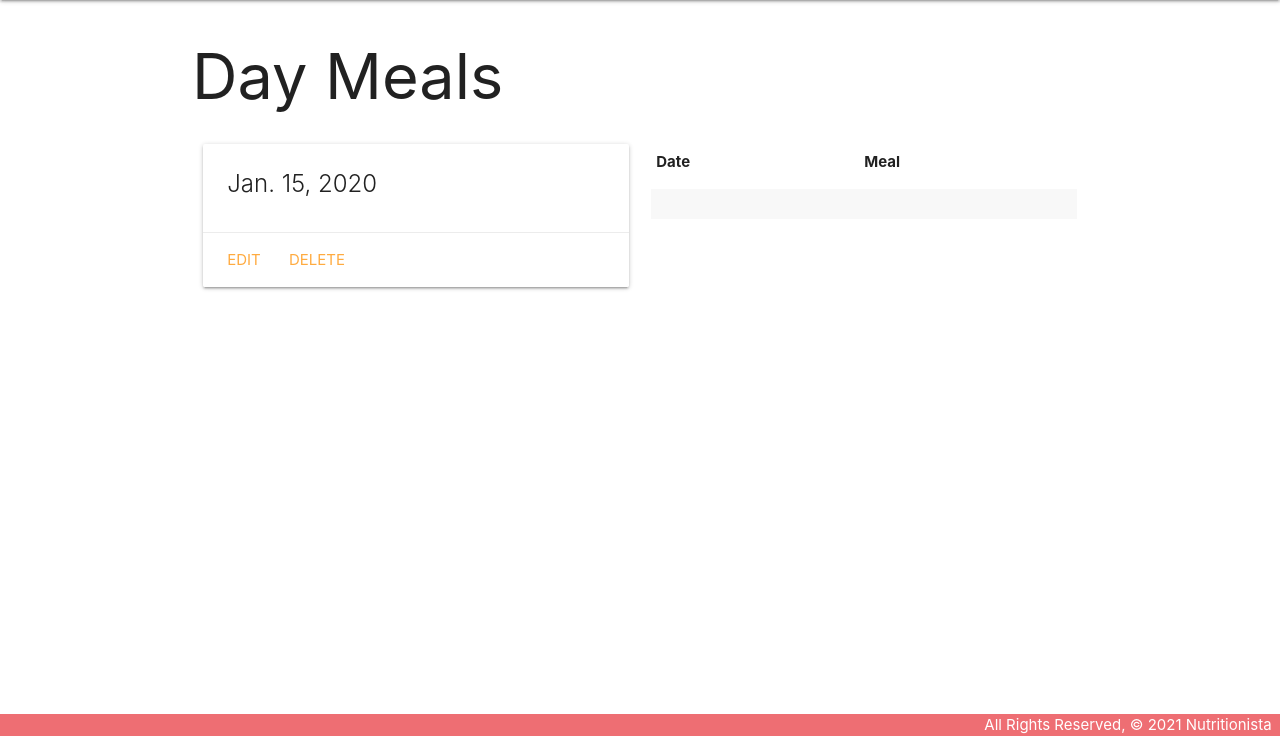
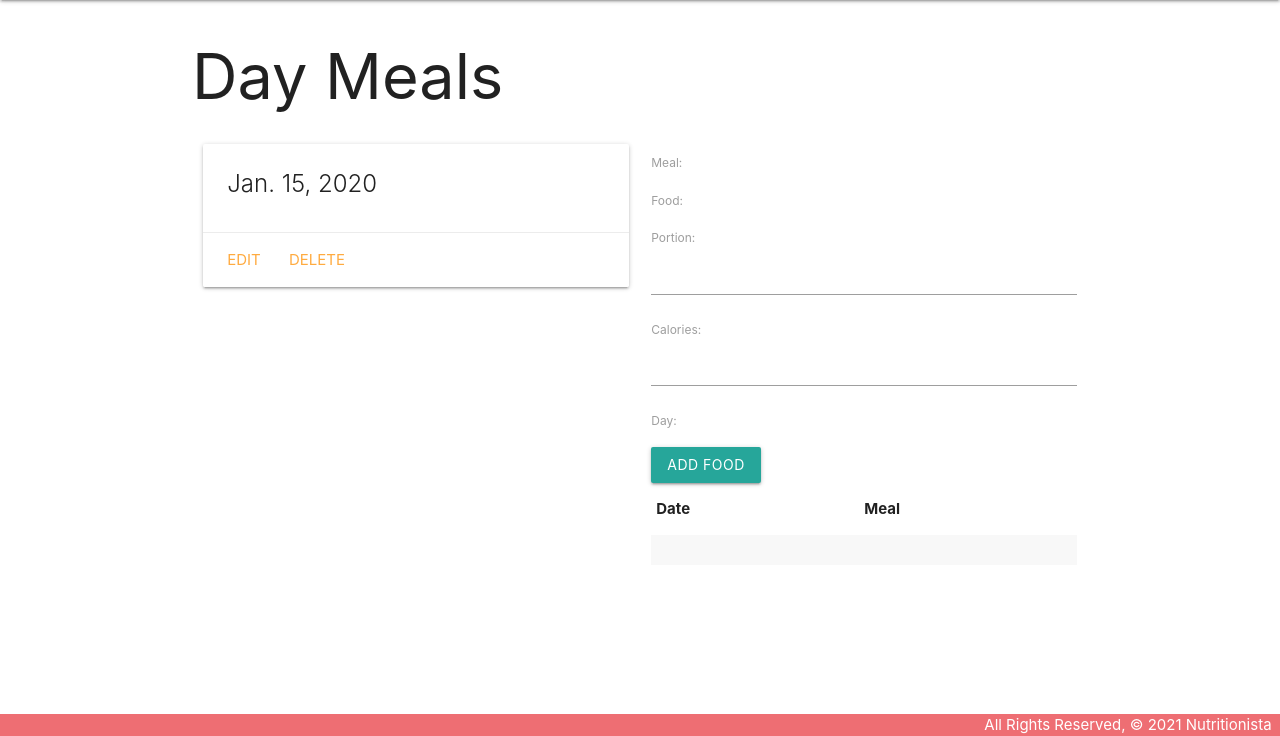
Before and after one commit to omarhawas/nutritionista, a Django app: page /days/1/ in a window 1280 px wide. Shown: the part 64-800 px from the top of the page. Run offline with Django 3.2, Linux system fonts and the light colour scheme; tables that the repository leaves empty hold one stand-in row (values such as "Sample post"); lists and menus that the app fills with data are empty.

Commit message:
fixed broken url in urls.py

```diff
--- /dev/null
+++ b/nutritionista/main_app/forms.py
@@ -0,0 +1,7 @@
+from django.forms import ModelForm
+from .models import Meals
+
+class MealsForm(ModelForm):
+    class Meta:
+        model = Meals
+        fields = ['meal', 'food', 'portion', 'calories', 'day']
--- a/nutritionista/main_app/templates/days/detail.html
+++ b/nutritionista/main_app/templates/days/detail.html
@@ -15,6 +15,10 @@
     </div>
   </div>
   <div class="col s6">
+    <form action="{% url 'add_meals' day.id %}" method="post"></form>
+      {% csrf_token %} {{ meals_form.as_p }}
+      <input type="submit" class="btn" value="Add Food" />
+    </form>
     <table class="striped">
       <thead>
         <tr>
--- a/nutritionista/main_app/urls.py
+++ b/nutritionista/main_app/urls.py
@@ -10,6 +10,7 @@
     path('days/create/', views.DayCreate.as_view(), name='days_create'),
     path('days/<int:pk>/update/', views.DayUpdate.as_view(), name='days_update'),
     path('days/<int:pk>/delete/', views.DayDelete.as_view(), name='days_delete'),
+    path('days/<int:day_id>/add_meals/', views.add_meals, name="add_meals"),
     path('foods/', views.FoodList.as_view(), name='foods_index'),
     path('foods/<int:pk>/', views.FoodDetail.as_view(), name='foods_detail'),
     path('foods/create/', views.FoodCreate.as_view(), name='foods_create'),
--- a/nutritionista/main_app/views.py
+++ b/nutritionista/main_app/views.py
@@ -5,6 +5,7 @@
 from django.contrib.auth.forms import UserCreationForm
 from django.views.generic.edit import CreateView, UpdateView, DeleteView
 from .models import Day, Food
+from .forms import MealsForm
 
 
 
@@ -22,7 +23,10 @@
 
 def days_detail(request, day_id):
     day = Day.objects.get(id=day_id)
-    return render(request, 'days/detail.html', {'day': day})
+    meals_form = MealsForm()
+    return render(request, 'days/detail.html', {
+        'day': day, 'meals_form': meals_form
+        })
 
 class DayCreate(CreateView):
     model = Day
@@ -94,3 +98,11 @@
 class FoodDelete(DeleteView):
   model = Food
   success_url = '/foods/'
+
+def add_meals(request, day_id):
+    form = MealForm(request.POST)
+    if form.is_valid():
+        new_meal = form.save(commit=False)
+        new_meal.day_id = day_id
+        new_meal.save()
+    return redirect('detail', day_id=day_id)
```
